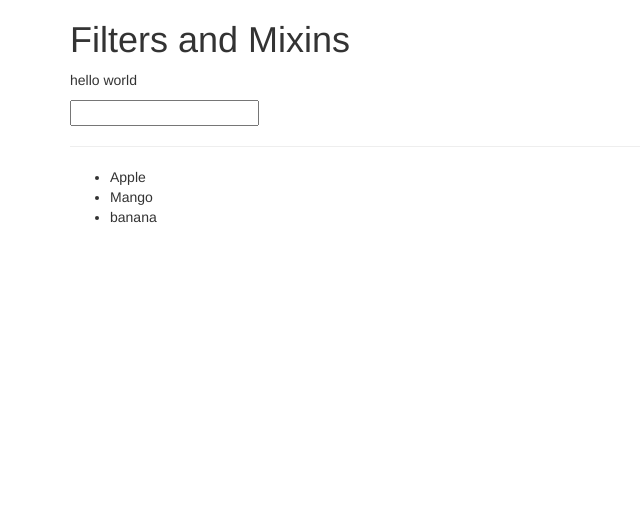
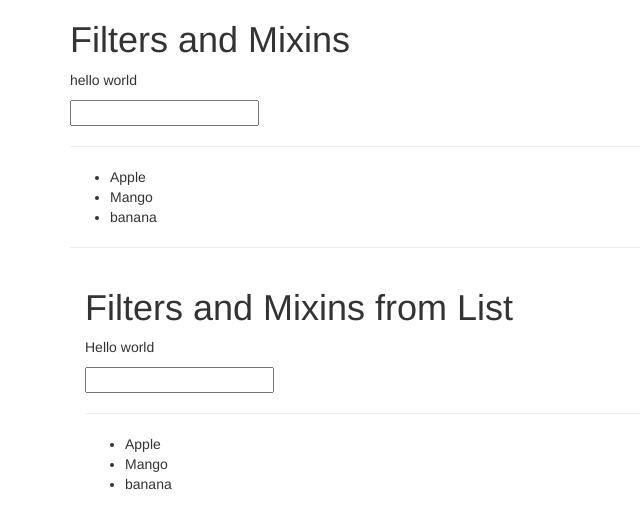
Before and after one commit to codefig/vue-js-learning, a Vue app: page / in a window 1280 px wide. Shown: the top 528 px of the page, without its empty margins (0-640 px from the left). Built offline with nearby package versions, Linux system fonts and the light colour scheme.

Commit message:
using mixins

```diff
--- a/src/App.vue
+++ b/src/App.vue
@@ -9,13 +9,16 @@
                <ul>
                	 <li v-for="fruit in filteredFruits">{{fruit}}</li>
                </ul>
+
+               <hr>
+               <app-list></app-list>
             </div>
         </div>
     </div>
 </template>
 
 <script>
-
+	import List from './List.vue';
     export default {
         data () {
         	return {
@@ -34,6 +37,10 @@
         			return element.match(this.filterText);
         		})
         	}
+        },
+
+        components : {
+        	appList : List,
         }
     }
 </script>
--- a/src/List.vue
+++ b/src/List.vue
@@ -2,8 +2,8 @@
     <div class="container">
         <div class="row">
             <div class="col-xs-12">
-               <h1>Filters and Mixins </h1>
-               <p> {{text | toUpperCase|to-lowercase }}</p>
+               <h1>Filters and Mixins from List </h1>
+               <p> {{text }}</p>
                <input type="text" v-model="filterText">
                <hr>
                <ul>
@@ -23,10 +23,6 @@
         		fruits : ['Apple', 'Mango', 'banana'],
         		filterText : ''
         	}
-        }, filters :{
-        	toUpperCase(value) {
-        		return value.toUpperCase();
-        	}
         },computed: {
         	// value will only be precomputed if it matches the function
         	filteredFruits(){
```
